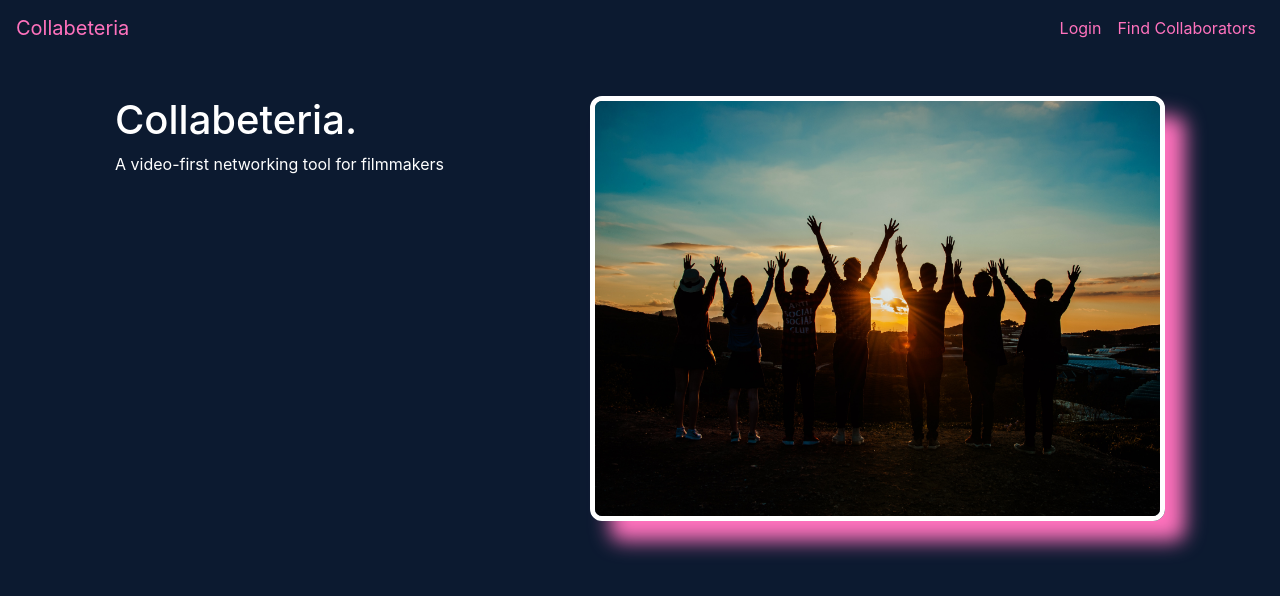
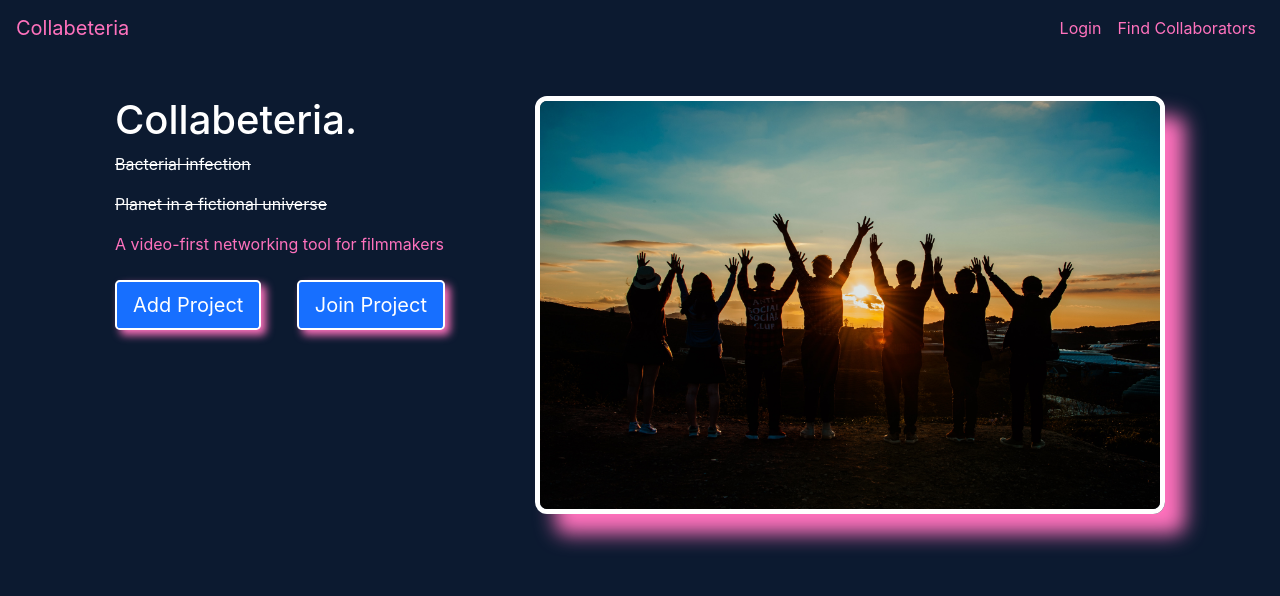
Before and after one commit to aweldon45/CMVP_Client, a React (Create React App) app: page / in a window 1280 px wide. Shown: the top 596 px of the page. Built offline with nearby package versions, Linux system fonts and the light colour scheme.

Commit message:
landing page update w buttons

```diff
--- a/src/Home.js
+++ b/src/Home.js
@@ -2,6 +2,7 @@ import React, { Component } from 'react';
 import { Container, Media } from 'react-bootstrap';
 import lpImage from './assets/backlit-clouds-friends.jpg'
 import styled from 'styled-components';
+import { ButtonOne } from './components/button'
 
 const Styles = styled.div`
 
@@ -16,9 +17,32 @@ const Styles = styled.div`
 }
 
 #mediaImg {
+  width: 60%;
+  height: auto;
   border: 5px solid white;
   border-radius: 12px;
   box-shadow: 20px 20px 20px #FF72BD
+}
+
+#tagFalse {
+  text-decoration: line-through;
+}
+
+#tagTrue {
+  color: #FF72BD;
+}
+
+#wrapper {
+  display: flex;
+  padding-top: 8px;
+}
+
+#btnLeft {
+  flex: 0 0 45%;
+}
+
+#btnRight {
+  flex: 1;
 }
 
 `
@@ -30,13 +54,23 @@ class Home extends Component {
         <Container fluid={true} id='landingPage'>
           <Media id='media'>
             <Media.Body>
+            <div>
               <h1>Collabeteria.</h1>
-              <p>A video-first networking tool for filmmakers</p>
+              <p id='tagFalse'>Bacterial infection</p>
+              <p id='tagFalse'>Planet in a fictional universe</p>
+              <p id='tagTrue'>A video-first networking tool for filmmakers</p>
+            </div>
+            <section id='wrapper'>
+            <div id='btnLeft'>
+              <ButtonOne>Add Project</ButtonOne>
+            </div>
+            <div id='btnRight'>
+              <ButtonOne>Join Project</ButtonOne>
+            </div>
+            </section>
             </Media.Body>
             <img
-            width={575}
-            height={425}
-            classname="ml-3"
+            className="ml-3"
             src={lpImage}
             id='mediaImg'
             alt="backlit-clouds-friends"
--- a/src/components/Navigationbar.js
+++ b/src/components/Navigationbar.js
@@ -16,7 +16,7 @@ const Styles = styled.div`
 
 }`
 
-export const Navigationbar = (props) => (
+export const Navigationbar = () => (
     <Styles>
       <Navbar expand="lg">
           <Navbar.Brand href="/">Collabeteria</Navbar.Brand>
--- /dev/null
+++ b/src/components/button.js
@@ -0,0 +1,23 @@
+import React from 'react';
+import { Button } from 'react-bootstrap';
+import styled from 'styled-components';
+
+const Styles = styled.div`
+
+.btn {
+  background-color: #176FFF;
+  margin: 0px;
+  border: 2px solid white;
+  box-shadow: 5px 5px 8px #FF72BD
+
+}
+
+`
+
+
+export const ButtonOne = (props) => (
+  <Styles>
+    <Button size='lg'>{props.children}</Button>
+  </Styles>
+
+)
```
